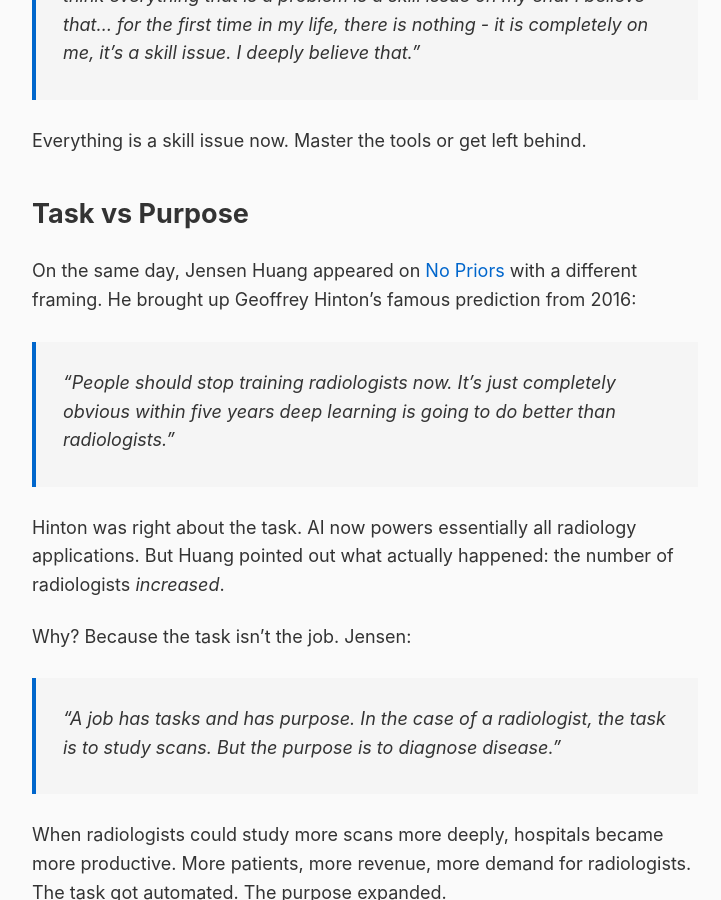
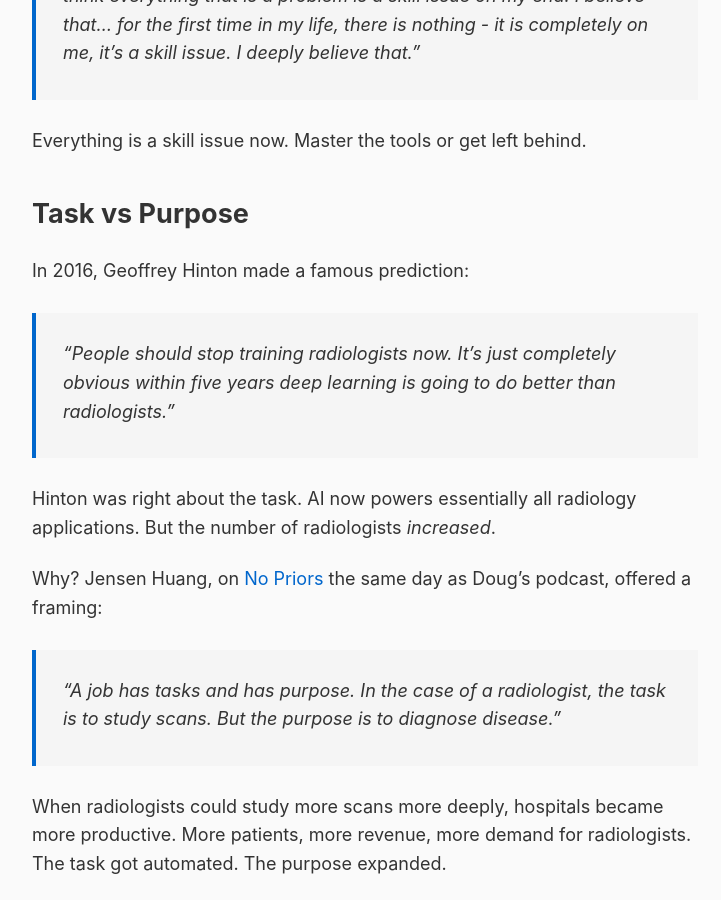
Before and after one commit to rob137/rob137.github.io, a Jekyll site: the page built from _posts/2026-01-09-roving-bridges.md, in a window 1280 px wide and 900 px high, scrolled down 1117 px. Shown: the whole window, without its empty margins (275-996 px from the left). Built offline with Jekyll 4.4.1, drawn with Linux system fonts in a browser that asks for light colours.

Commit message:
Restructure: present Hinton quote before introducing Jensen

```diff
--- a/_posts/2026-01-09-roving-bridges.md
+++ b/_posts/2026-01-09-roving-bridges.md
@@ -19,13 +19,13 @@ Everything is a skill issue now. Master the tools or get left behind.
 
 ## Task vs Purpose
 
-On the same day, Jensen Huang appeared on [No Priors](https://www.youtube.com/@NoPriorsPodcast) with a different framing. He brought up Geoffrey Hinton's famous prediction from 2016:
+In 2016, Geoffrey Hinton made a famous prediction:
 
 > "People should stop training radiologists now. It's just completely obvious within five years deep learning is going to do better than radiologists."
 
-Hinton was right about the task. AI now powers essentially all radiology applications. But Huang pointed out what actually happened: the number of radiologists *increased*.
+Hinton was right about the task. AI now powers essentially all radiology applications. But the number of radiologists *increased*.
 
-Why? Because the task isn't the job. Jensen:
+Why? Jensen Huang, on [No Priors](https://www.youtube.com/@NoPriorsPodcast) the same day as Doug's podcast, offered a framing:
 
 > "A job has tasks and has purpose. In the case of a radiologist, the task is to study scans. But the purpose is to diagnose disease."
 
```
